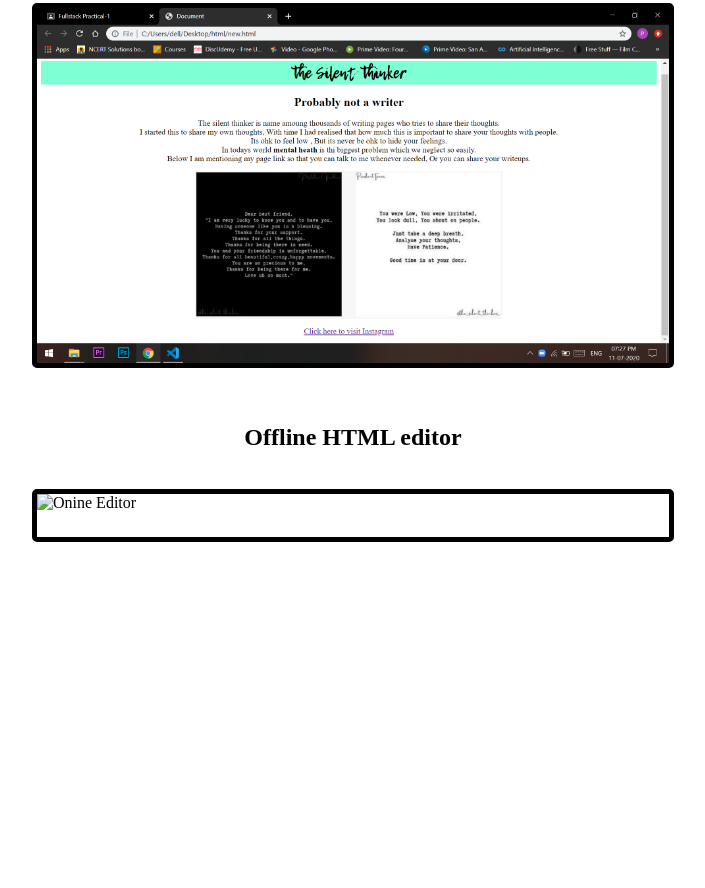
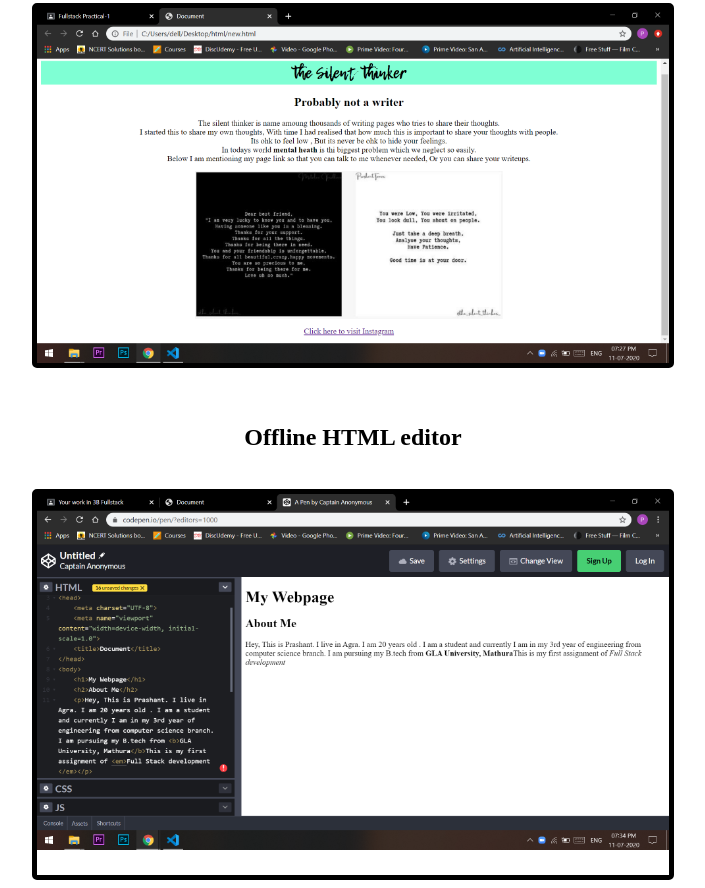
Before and after one commit to Prashanttomarcs18/Practical5, a plain HTML site: page prac1.html in a window 1280 px wide. Shown: the part 456-1344 px from the top of the page, without its empty margins (287-992 px from the left). Before the commit the page ends 1006 px from the top, so only its background shows below. Drawn offline with Linux system fonts and the light colour scheme.

Commit message:
Update prac1.html

```diff
--- a/prac1.html
+++ b/prac1.html
@@ -56,7 +56,7 @@
 <h2 style="text-align: center;">Offline HTML editor</h2>
 <br>
 <div class="imageonline">
-    <img src="../project/images/PENCODE.png" alt="Onine Editor">
+    <img src="PENCODE.png" alt="Onine Editor">
 </div>
 </body>
 </html>
```
